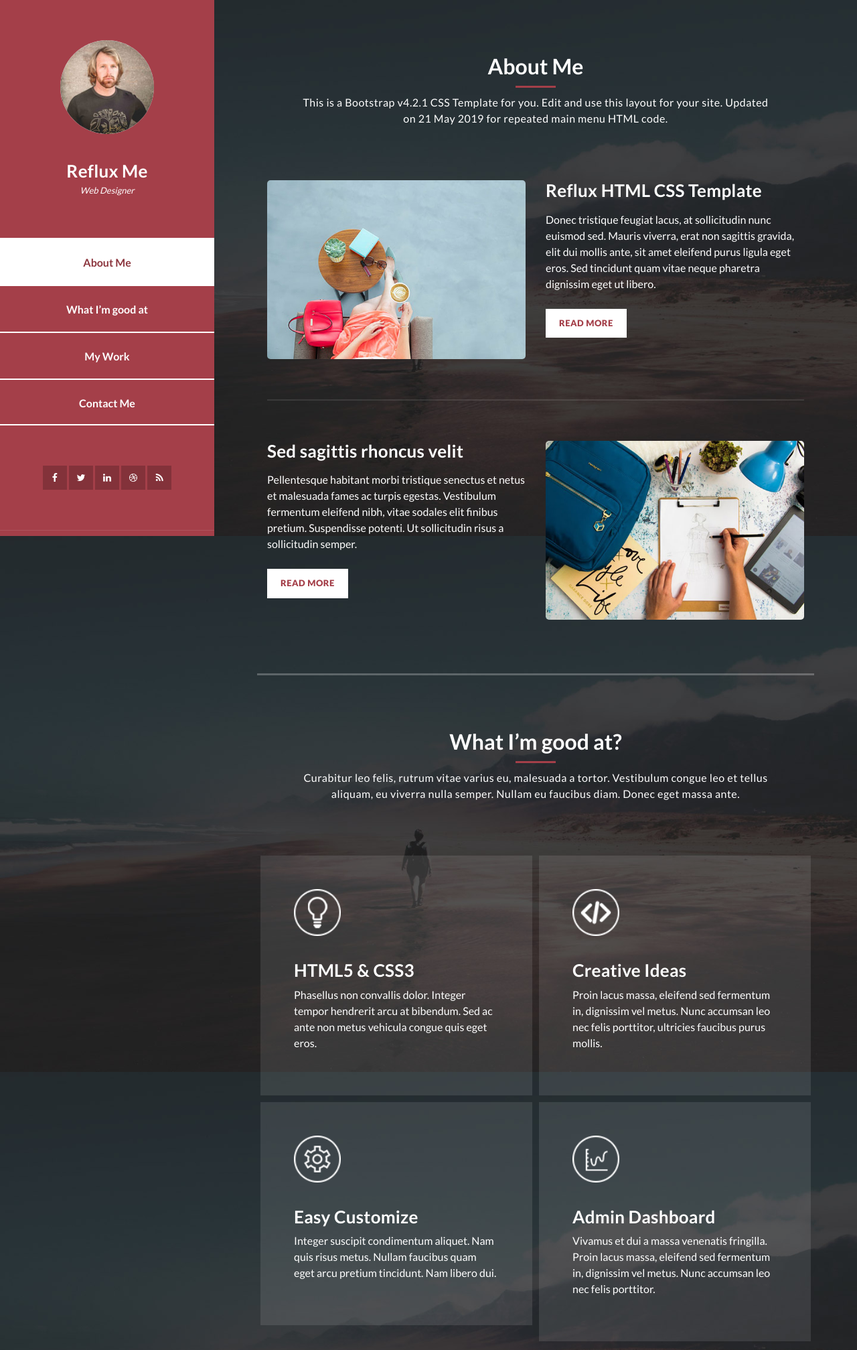
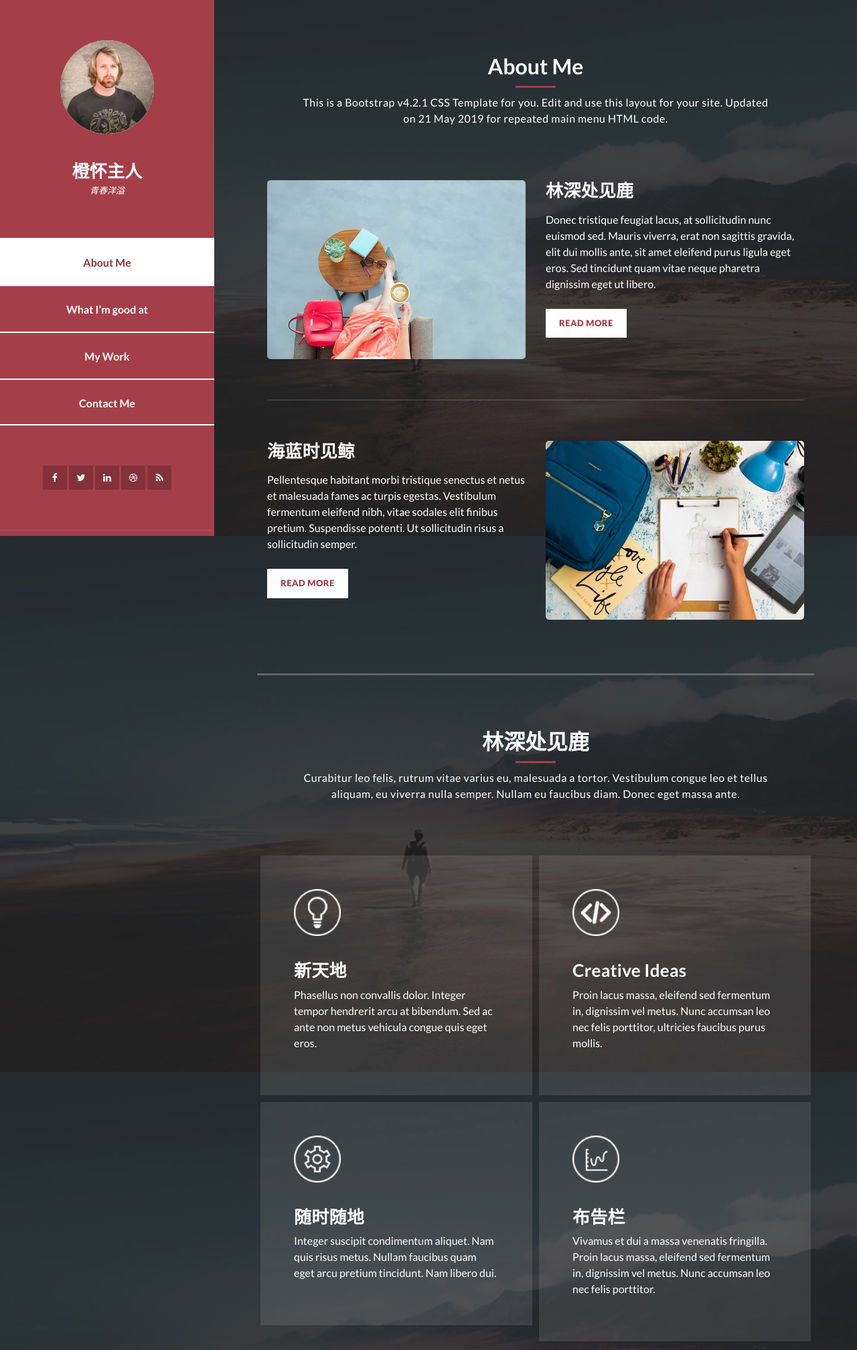
Before and after one commit to communism2050/communism2050.github.io, a plain HTML site: page index.html in a window 1280 px wide. Shown: the top 2015 px of the page at 67% size. Drawn offline with Linux system fonts and the light colour scheme.

Commit message:
Update index.html

```diff
--- a/index.html
+++ b/index.html
@@ -13,7 +13,7 @@
       rel="stylesheet"
     />
 
-    <title>Reflux HTML CSS Template</title>
+    <title>橙怀主人</title>
     <!-- Bootstrap core CSS -->
     <link href="vendor/bootstrap/css/bootstrap.min.css" rel="stylesheet" />
 
@@ -36,8 +36,8 @@
               <a href="#"><img src="assets/images/author-image.jpg" alt="" /></a>
             </div>
             <div class="author-content">
-              <h4>Reflux Me</h4>
-              <span>Web Designer</span>
+              <h4>橙怀主人</h4>
+              <span>青春洋溢</span>
             </div>
             <nav class="main-nav" role="navigation">
               <ul class="main-menu">
@@ -69,7 +69,7 @@
               </ul>
             </div>
             <div class="copyright-text">
-              <p>Copyright 2019 Reflux Design - More Templates <a href="http://www.cssmoban.com/" target="_blank" title="模板之家">模板之家</a> - Collect from <a href="http://www.cssmoban.com/" title="网页模板" target="_blank">网页模板</a></p>
+              <p>Copyright 2019   communism2050@sina.com</p>
             </div>
           </div>
         </div>
@@ -94,7 +94,7 @@
               </div>
               <div class="col-md-6">
                 <div class="right-text">
-                  <h4>Reflux HTML CSS Template</h4>
+                  <h4>林深处见鹿</h4>
                   <p>
                     Donec tristique feugiat lacus, at sollicitudin nunc euismod
                     sed. Mauris viverra, erat non sagittis gravida, elit dui
@@ -113,7 +113,7 @@
             <div class="row">
               <div class="col-md-6">
                 <div class="left-text">
-                  <h4>Sed sagittis rhoncus velit</h4>
+                  <h4>海蓝时见鲸</h4>
                   <p>
                     Pellentesque habitant morbi tristique senectus et netus et
                     malesuada fames ac turpis egestas. Vestibulum fermentum
@@ -139,7 +139,7 @@
       <section class="section my-services" data-section="section2">
         <div class="container">
           <div class="section-heading">
-            <h2>What I’m good at?</h2>
+            <h2>林深处见鹿</h2>
             <div class="line-dec"></div>
             <span
               >Curabitur leo felis, rutrum vitae varius eu, malesuada a tortor.
@@ -151,7 +151,7 @@
             <div class="col-md-6">
               <div class="service-item">
                 <div class="first-service-icon service-icon"></div>
-                <h4>HTML5 &amp; CSS3</h4>
+                <h4>新天地</h4>
                 <p>
                   Phasellus non convallis dolor. Integer tempor hendrerit arcu
                   at bibendum. Sed ac ante non metus vehicula congue quis eget
@@ -173,7 +173,7 @@
             <div class="col-md-6">
               <div class="service-item">
                 <div class="third-service-icon service-icon"></div>
-                <h4>Easy Customize</h4>
+                <h4>随时随地</h4>
                 <p>
                   Integer suscipit condimentum aliquet. Nam quis risus metus.
                   Nullam faucibus quam eget arcu pretium tincidunt. Nam libero
@@ -184,7 +184,7 @@
             <div class="col-md-6">
               <div class="service-item">
                 <div class="fourth-service-icon service-icon"></div>
-                <h4>Admin Dashboard</h4>
+                <h4>布告栏</h4>
                 <p>
                   Vivamus et dui a massa venenatis fringilla. Proin lacus massa,
                   eleifend sed fermentum in, dignissim vel metus. Nunc accumsan
@@ -199,7 +199,7 @@
       <section class="section my-work" data-section="section3">
         <div class="container">
           <div class="section-heading">
-            <h2>My Work</h2>
+            <h2>海蓝时见鲸</h2>
             <div class="line-dec"></div>
             <span
               >Aenean sollicitudin ex mauris, lobortis lobortis diam euismod sit
```
